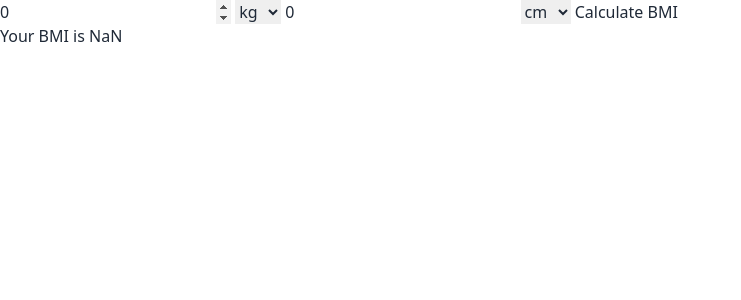
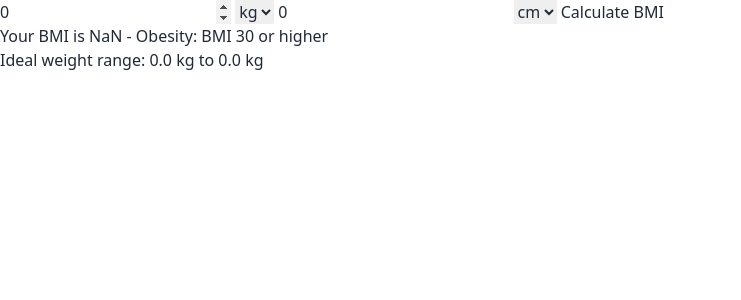
Before and after one commit to spences10/fit-forge, a SvelteKit app: page / in a window 1280 px wide. Both pictures are taken after a click on the button "Calculate BMI". Shown: the top 300 px of the page, without its empty margins (0-741 px from the left). Built offline with nearby package versions, Linux system fonts and the light colour scheme.

Commit message:
refactor: :recycle: update with ideal weight
remove un-needed mesaurements

```diff
--- a/src/routes/+page.svelte
+++ b/src/routes/+page.svelte
@@ -1,40 +1,54 @@
 <script lang="ts">
-	import { calculate_bmi } from '$lib';
+	import {
+		calculate_bmi,
+		get_bmi_category,
+		get_ideal_weight,
+	} from '$lib';
 
 	let weight: number = 0;
 	let height: number = 0;
 	let bmi = '';
 	let weight_unit = 'kg';
 	let height_unit = 'cm';
+	let category = '';
+	let ideal_weight: {
+		lower_weight: number;
+		upper_weight: number;
+	} | null = null;
 
 	const handle_calculate = () => {
+		const height_m =
+			height_unit === 'cm'
+				? height / 100
+				: height_unit === 'ft'
+				? height * 0.3048
+				: height;
 		bmi = calculate_bmi(weight, height, weight_unit, height_unit);
+		category = get_bmi_category(parseFloat(bmi));
+		ideal_weight = get_ideal_weight(height_m, weight_unit);
 	};
 </script>
 
 <input type="number" bind:value={weight} placeholder="Weight" />
 <select bind:value={weight_unit}>
-	<option value="mg">mg</option>
-	<option value="g">g</option>
 	<option value="kg" selected>kg</option>
-	<option value="ton">ton</option>
-	<option value="oz">oz</option>
 	<option value="lb">lb</option>
 	<option value="st">st</option>
 </select>
 <input type="number" bind:value={height} placeholder="Height" />
 <select bind:value={height_unit}>
-	<option value="mm">mm</option>
 	<option value="cm">cm</option>
 	<option value="m" selected>m</option>
-	<option value="km">km</option>
 	<option value="in">in</option>
 	<option value="ft">ft</option>
-	<option value="yd">yd</option>
-	<option value="mi">mi</option>
 </select>
 <button on:click={handle_calculate}>Calculate BMI</button>
 
 {#if bmi}
-	<p>Your BMI is {bmi}</p>
+	<p>Your BMI is {bmi} - {category}</p>
+	<p>
+		Ideal weight range: {ideal_weight?.lower_weight.toFixed(1)}
+		{weight_unit} to {ideal_weight?.upper_weight.toFixed(1)}
+		{weight_unit}
+	</p>
 {/if}
```
